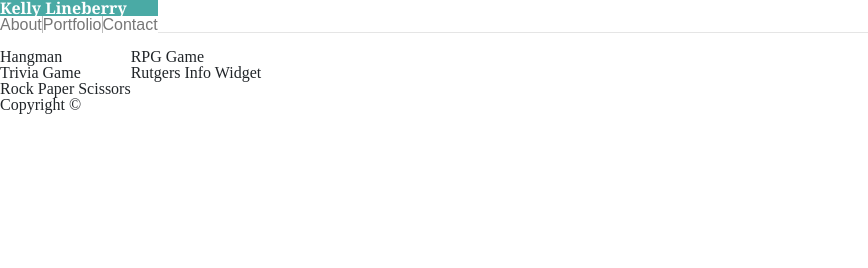
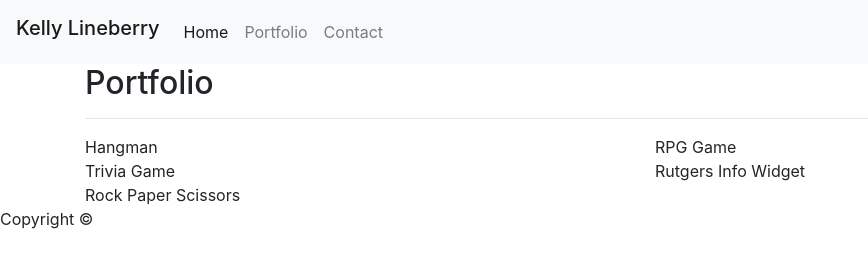
Before and after one commit to Keylee-LNBY/Bootstrap, a plain HTML site: page portfolio.html in a window 1280 px wide. Shown: the whole page, without its empty margins (0-868 px from the left). Drawn offline with nearby package versions, Linux system fonts and the light colour scheme.

Commit message:
rebuilt htmls with the navbar and footers from bootstrap

```diff
--- a/assets/css/style.css
+++ /dev/null
@@ -1,317 +0,0 @@
-/* Skip to line 53 <Line 3 - 52 is reset css> */
-
-/* Reset for page
-http://meyerweb.com/eric/tools/css/reset/
-   v2.0 | 20110126
-   License: none (public domain)
-*/
-
-html, body, div, span, applet, object, iframe,
-h1, h2, h3, h4, h5, h6, p, blockquote, pre,
-a, abbr, acronym, address, big, cite, code,
-del, dfn, em, img, ins, kbd, q, s, samp,
-small, strike, strong, sub, sup, tt, var,
-b, u, i, center,
-dl, dt, dd, ol, ul, li,
-fieldset, form, label, legend,
-table, caption, tbody, tfoot, thead, tr, th, td,
-article, aside, canvas, details, embed,
-figure, figcaption, footer, header, hgroup,
-menu, nav, output, ruby, section, summary,
-time, mark, audio, video {
-	margin: 0;
-	padding: 0;
-	border: 0;
-	font-size: 100%;
-	font: inherit;
-	vertical-align: baseline;
-}
-/* HTML5 display-role reset for older browsers */
-article, aside, details, figcaption, figure,
-footer, header, hgroup, menu, nav, section {
-	display: block;
-}
-body {
-	line-height: 1;
-}
-ol, ul {
-    list-style: none;
-}
-blockquote, q {
-    quotes: none;
-}
-blockquote:before, blockquote:after,
-q:before, q:after {
-    content: '';
-	content: none;
-}
-table {
-    border-collapse: collapse;
-	border-spacing: 0;
-}
-/* ------------------------------------------------------------ */
-/*-----------Header & Nav--------------*/
-/* Large */
-.navigation {
-    display: flex;
-    flex-flow: row wrap;
-    /* This aligns items to the end line on main-axis */
-    justify-content: flex-end;
-    background-color: #ffffff;
-    position: fixed;
-    font-family: Georgia, 'Times New Roman', Times, serif;
-    border-bottom: #777777, 1px;
-  }
-
-  /* Medium screens */
-  @media all and (max-width: 800px) {
-    .navigation {
-      /* When on medium sized screens, we center it by evenly distributing empty space around items */
-      justify-content: space-around;
-    }
-  }
-
-  /* Small screens */
-  @media all and (max-width: 500px) {
-    .navigation {
-      /* On small screens, we are no longer using row direction but column */
-      flex-direction: column;
-    }
-  }
-
-/*-----------Body Containers -----------*/
-.wrapper {
-    display: flex;
-    flex-flow: row wrap;
-    background-image: url(../images/trees.png);
-  }
-
-  /* We tell all items to be 100% width, via flex-basis */
-  .wrapper > * {
-    flex: 1 100%;
-  }
-
-  /* We rely on source order for mobile-first approach
-   * in this case:
-   * 1. header
-   * 2. article
-   * 3. aside 1
-   * 4. aside 2
-   * 5. footer
-   */
-
-  /* Medium screens */
-  @media all and (min-width: 600px) {
-    /* We tell both sidebars to share a row */
-    .aside { flex: 1 auto; }
-  }
-
-  /* Large screens */
-  @media all and (min-width: 800px) {
-    /* We invert order of first sidebar and main
-     * And tell the main element to take twice as much width as the other two sidebars
-     */
-    .main { flex: 2 0px; }
-    .aside-1 { order: 1; }
-    .main    { order: 2; }
-    .aside-2 { order: 3; }
-    .footer  { order: 4; }
-  }
-
-/* ---------------Header & Nested Nav CSS ------------- */
-header {
-    background-color: #ffffff;
-    position: fixed;
-    font-family: Georgia, 'Times New Roman', Times, serif;
-    border-bottom: #777777, 1px;
-}
-
-#nameDiv {
-    background-color: #4aaaa5;
-
-}
-
-#name {
-    font-family: Georgia, 'Times New Roman', Times, serif;
-    font-weight: bold;
-    color: #ffffff;
-}
-
-
-
-ul {
-    list-style-type: none;
-}
-
-li {
-    float: right;
-    border-right: 1px solid #bbb;
-}
-
-li a {
-    color: #777777;
-    font-family: Arial, Helvetica, sans-serif;
-}
-
-li:first-child {
-    border-right: none;
-    padding-right: none;
-}
-
-/* ---------------General Body Contect CSS -------------
-html {
-    height: 100%;
-}
-
-
-#BodyDiv {
-    background-color: #ffffff;
-    width: 960px;
-    position: relative;
-    justify-items: center;
-    margin-left: 50px;
-    margin-top: 80px;
-    margin-bottom: 50px;
-    border: #777777, 1px;
-    padding: 15px;
-}
-
-#pageTitle {
-    color: #4aaaa5;
-    font-weight: bold;
-    padding-bottom: 15px;
-    font-size: 20px;
-    font-family: Georgia, 'Times New Roman', Times, serif;
-}
-
-hr {
-    margin: 1px;
-}
-
- ---------------Footer CSS -------------
-footer {
-    background-color: #777777;
-    height: 50px;
-    position: sticky;
-    bottom: 0;
-    text-align: center;
-    color: #ffffff;
-    font-size: 12px;
-    width: 100%;
-}
-
-#pFooter {
-    position: fixed;
-    bottom: 0;
-    left: 47%;
-    margin-bottom: 5px;
-}
-
-#footDiv {
-    background-color: #4aaaa5;
-    height: 8px;
-    width: 100%;
-}
-
-
-
----------------About Page Specific CSS -------------
-#aboutImage {
-    width: 200px;
-    height: 200px;
-    border: 1px;
-}
-
-#aboutPar {
-    margin-top: 15px;
-    margin-bottom: 15px;
-}
-
-
-
- ---------------Portfolio Page Specific CSS -------------
-#portTable {
-    margin-top: 20px;
-}
-
-th {
-    box-sizing: content-box;
-    height: 150px;
-    width: 150px;
-}
-
-.portTableNames {
-    background-color: #4aaaa5;
-    color: #ffffff;
-    font-size: 12px;
-    margin-top: 150px;
-    margin-bottom: 10px;
-    padding: 15px;
-    text-align: center;
-    border-right: 10px;
-    border-bottom: 10px;
-    border-color: none;
-}
-
-td {
-    height: 200px;
-    width: 200px;
-    border-right: 20px solid #ffffff;
-    border-bottom: 20px solid #ffffff;
-}
-
-#hangman {
-    background-image: url(../images/hangman.jpg);
-}
-
-#rpgGame {
-    background-image: url(../images/rpg.jpg);
-}
-
-#triviaGame {
-    background-image: url(../images/trivia.jpg);
-}
-
-#rutgersInfo {
-    background-image: url(../images/rutgers.jpg);
-}
-
-#rockPaper {
-    background-image: url(../images/rockPaper.jpg);
-}
-
- ---------------Contact Page Specific CSS -------------
-#contactPageButtom {
-    background-color: #4aaaa5;
-    color: #ffffff;
-    padding: 10px;
-}
-
-input[type=text], select, textarea {
-    width: 100%;
-    padding: 12px;
-    border: 1px solid #777777;
-    box-sizing: border-box; /* Make sure that padding and width stays in place
-    margin-top: 6px;
-    margin-bottom: 16px;
-    resize: vertical /* Allow the user to vertically resize the textarea (not horizontally)
-}
-
-input[type=submit] {
-    background-color: #4aaaa5;
-    color:#ffffff;
-    padding: 12px 20px;
-    border: none;
-    cursor: pointer;
-  }
-
-  input[type=submit]:hover {
-    background-color: #777777;
-  }
-
-  form {
-      margin-top: 15px;
-      margin-bottom: 15px;
-  }
-
-*/
--- a/portfolio.html
+++ b/portfolio.html
@@ -1,75 +1,82 @@
-<!doctype html>
+<!DOCTYPE html>
 <html lang="en">
-  <head>
-    <!-- Required meta tags -->
-    <meta charset="utf-8">
-    <meta name="viewport" content="width=device-width, initial-scale=1, shrink-to-fit=no">
+<head>
+    <meta charset="UTF-8">
+    <meta name="viewport" content="width=device-width, initial-scale=1.0">
+    <meta http-equiv="X-UA-Compatible" content="ie=edge">
 
     <!-- Bootstrap & CSS -->
     <link rel="stylesheet" href="https://stackpath.bootstrapcdn.com/bootstrap/4.4.1/css/bootstrap.min.css" integrity="sha384-Vkoo8x4CGsO3+Hhxv8T/Q5PaXtkKtu6ug5TOeNV6gBiFeWPGFN9MuhOf23Q9Ifjh" crossorigin="anonymous">
     <link rel="stylesheet" type="text/css" href="assets/css/style.css">
 
-    <title>Kelly Lineberry - About Page </title>
+    <title>Kelly Lineberry - Portfolio Page </title>
+</head>
 
-  </head>
-    <!-- Body - all the interchangable pieces whithin the website -->
-    <body>
-    <!--Header: Name and navigation bar with three links live here -->
+<body>
     <header>
-        <div id="headerDiv">
-            <div id="nameDiv">
-                <h1 id="name">Kelly Lineberry</h1>
+        <nav class="navbar navbar-expand-lg navbar-light bg-light">
+            <h3 class="navbar-brand">Kelly Lineberry</h3>
+            <button class="navbar-toggler" type="button" data-toggle="collapse" data-target="#navbarNavAltMarkup" aria-controls="navbarNavAltMarkup" aria-expanded="false" aria-label="Toggle navigation">
+                <span class="navbar-toggler-icon"></span>
+            </button>
+            <div class="collapse navbar-collapse" id="navbarNavAltMarkup">
+                <div class="navbar-nav">
+                <a class="nav-item nav-link active" href="index.html">Home <span class="sr-only">(current)</span></a>
+                <a class="nav-item nav-link" href="portfolio.html">Portfolio</a>
+                <a class="nav-item nav-link" href="contact.html">Contact</a>
+                </div>
             </div>
+        </nav>
+    </header>
 
-            <nav>
-                <ul>
-                    <li><a href=contact.html>Contact</a></li>
-                    <li><a href=portfolio.html>Portfolio</a></li>
-                    <li><a href="index.html">About</a></li>
-                </ul>
-            </nav>
+    <div class="aside-1"></div>
+
+    <main class="container main">
+        <div class="row">
+            <div class="col">
+                <h2 id="pageTitle">Portfolio</h2>
+                <hr>
+            </div>
         </div>
-    </header>
-    <div id="BodyDiv">
-        <p id="pageTitle">Portfolio</p>
 
-        <hr>
+        <div class="row">
+            <div class="col" id="hangman">
+                <div class="portfolioTitles">Hangman</div>
+            </div>
+            <div class="col" id="rpgGame">
+                <div class="portfolioTitles">RPG Game</div>
+            </div>
+        </div>
+        <div class="row">
+            <div class="col" id="triviaGame">
+                <div class="portfolioTitles">Trivia Game</div>
+            </div>
+            <div class="col" id="rutgersInfo">
+                <div class="portfolioTitles">Rutgers Info Widget</div>
+            </div>
+        </div>
+        <div class="row">
+            <div class="col" id="rockPaper">
+                <div class="portTableNames">Rock Paper Scissors</div>
+            </div>
+            <div class="col">
+                <!-- Placeholder -->
+            </div>
+        </div>
+    </main>
 
-        <table id="portTable">
-            <tr> <!--Row 1-->
-                <td id="hangman">
-                    <div class="portTableNames">Hangman</div>
-                </td>
-                <td id="rpgGame">
-                    <div class="portTableNames">RPG Game</div>
-                </td>
-            </tr>
-            <tr> <!--Row 2-->
-                <td id="triviaGame">
-                    <div class="portTableNames">Trivia Game</div>
-                </td>
-                <td id="rutgersInfo">
-                    <div class="portTableNames">Rutgers Info Widget</div>
-                </td>
-            </tr>
-            <tr> <!--Row 3-->
-                <td id="rockPaper">
-                    <div class="portTableNames">Rock Paper Scissors</div>
-                </td>
-            </tr>
-        </table>
-    </div>
-    <!-- Footer -->
+    <div class="aside-2"></div>
+
     <footer>
         <div id="footDiv"></div>
         <p id="pFooter">Copyright &copy; </p>
     </footer>
-
 
     <!-- Optional JavaScript -->
     <!-- jQuery first, then Popper.js, then Bootstrap JS -->
     <script src="https://code.jquery.com/jquery-3.4.1.slim.min.js" integrity="sha384-J6qa4849blE2+poT4WnyKhv5vZF5SrPo0iEjwBvKU7imGFAV0wwj1yYfoRSJoZ+n" crossorigin="anonymous"></script>
     <script src="https://cdn.jsdelivr.net/npm/popper.js@1.16.0/dist/umd/popper.min.js" integrity="sha384-Q6E9RHvbIyZFJoft+2mJbHaEWldlvI9IOYy5n3zV9zzTtmI3UksdQRVvoxMfooAo" crossorigin="anonymous"></script>
     <script src="https://stackpath.bootstrapcdn.com/bootstrap/4.4.1/js/bootstrap.min.js" integrity="sha384-wfSDF2E50Y2D1uUdj0O3uMBJnjuUD4Ih7YwaYd1iqfktj0Uod8GCExl3Og8ifwB6" crossorigin="anonymous"></script>
-  </body>
+</body>
+
 </html>
```
Also changed, not shown: contact.html (+45 -30 lines), index.html (+44 -37 lines).
